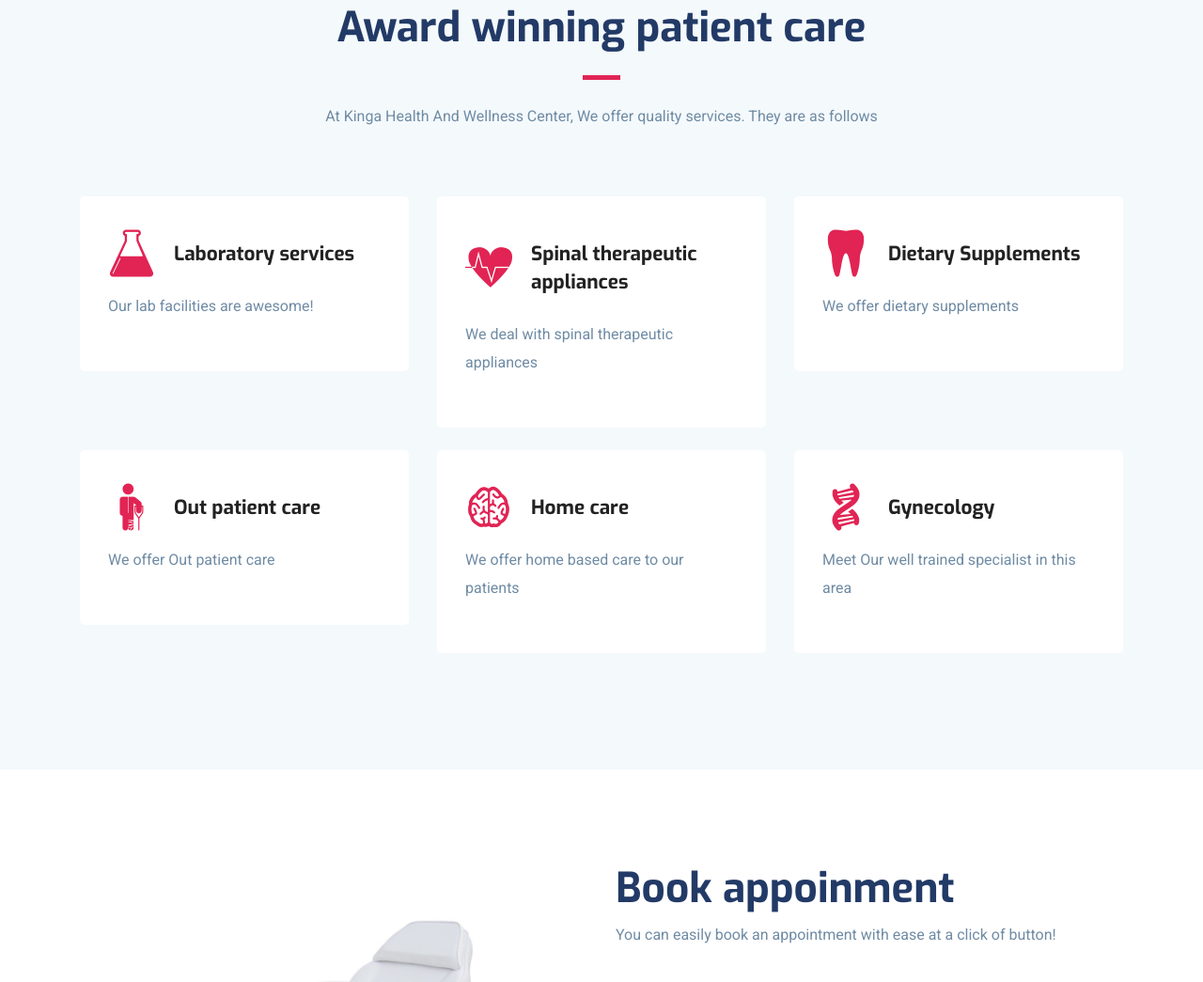
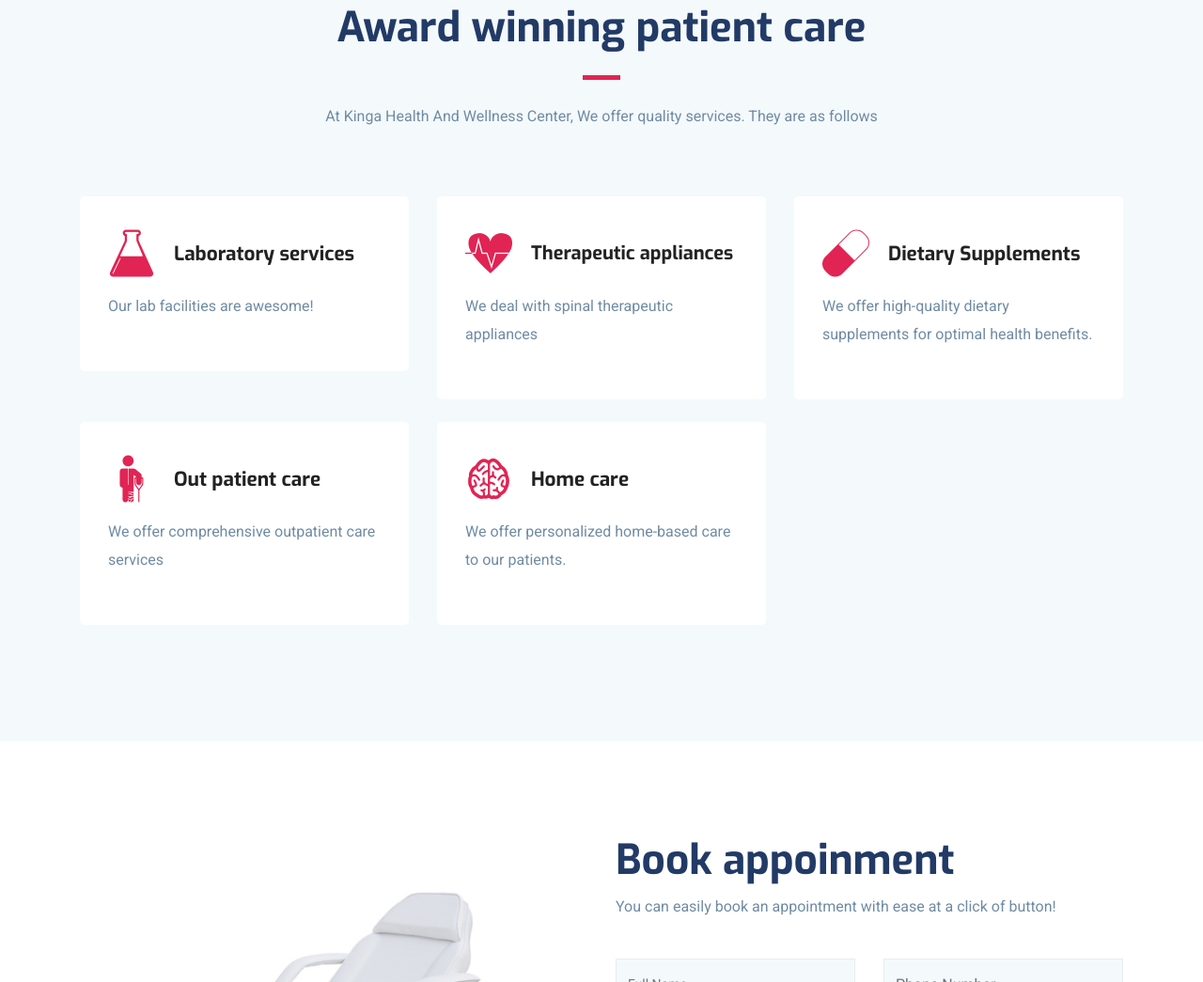
Before and after one commit to Ismael-Njihia/kinga, a website: page index.html in a window 1280 px wide. Shown: the part 2021-3066 px from the top of the page at 94% size. Drawn offline with Linux system fonts and the light colour scheme; some packages are replaced by stand-ins of ours.

Commit message:
Changed some pics here and there

```diff
--- a/index.html
+++ b/index.html
@@ -260,7 +260,7 @@
 				<div class="service-item mb-4">
 					<div class="icon d-flex align-items-center">
 						<i class="icofont-heart-beat-alt text-lg"></i>
-						<h4 class="mt-3 mb-3">Spinal therapeutic appliances</h4>
+						<h4 style="font-size: 20px;" class="mt-3 mb-3">Therapeutic appliances</h4>
 					</div>
 					<div class="content">
 						<p class="mb-4">We deal with spinal therapeutic appliances</p>
@@ -271,11 +271,11 @@
 			<div class="col-lg-4 col-md-6 col-sm-6">
 				<div class="service-item mb-4">
 					<div class="icon d-flex align-items-center">
-						<i class="icofont-tooth text-lg"></i>
+						<i class="icofont-capsule text-lg"></i>
 						<h4 class="mt-3 mb-3">Dietary Supplements</h4>
 					</div>
 					<div class="content">
-						<p class="mb-4">We offer dietary supplements</p>
+						<p class="mb-4">We offer high-quality dietary supplements for optimal health benefits.</p>
 					</div>
 				</div>
 			</div>
@@ -289,7 +289,7 @@
 					</div>
 
 					<div class="content">
-						<p class="mb-4">We offer Out patient care</p>
+						<p class="mb-4">We offer comprehensive outpatient care services</p>
 					</div>
 				</div>
 			</div>
@@ -301,12 +301,12 @@
 						<h4 class="mt-3 mb-3">Home care </h4>
 					</div>
 					<div class="content">
-						<p class="mb-4">We offer home based care to our patients</p>
+						<p class="mb-4">We offer personalized home-based care to our patients.</p>
 					</div>
 				</div>
 			</div>
 
-			<div class="col-lg-4 col-md-6 col-sm-6">
+			<!-- <div class="col-lg-4 col-md-6 col-sm-6">
 				<div class="service-item mb-4">
 					<div class="icon d-flex align-items-center">
 						<i class="icofont-dna-alt-1 text-lg"></i>
@@ -316,7 +316,7 @@
 						<p class="mb-4">Meet Our well trained specialist in this area</p>
 					</div>
 				</div>
-			</div>
+			</div> -->
 		</div>
 	</div>
 </section>
```
Also changed, not shown: about.html (+3 -3 lines), images/about/about-3.jpg.
